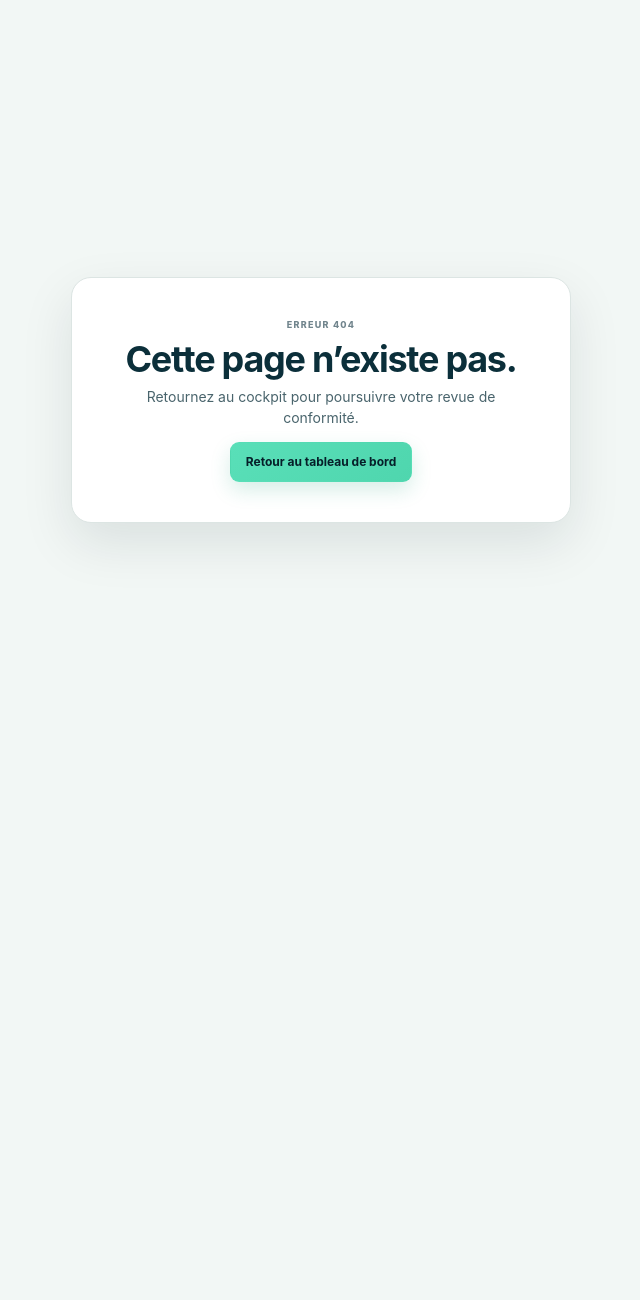
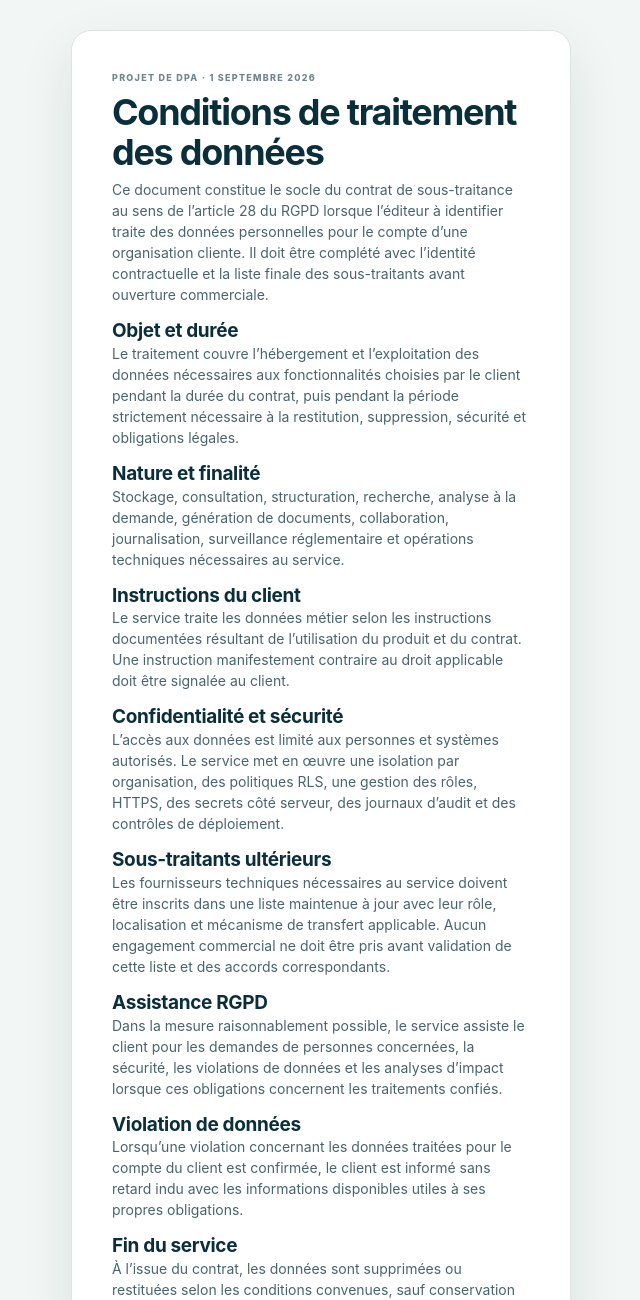
Before and after one commit to Diasnissa92/eu-product-compliance-os, a Next.js app: page /legal/dpa in a window 1280 px wide. Before the commit this address had no page. Shown: the top 1300 px of the page, without its empty margins (319-959 px from the left). Before the commit the page ends 800 px from the top, so only its background shows below. Built offline with nearby package versions, Linux system fonts and the light colour scheme.

Commit message:
Add GDPR data processing terms

```diff
--- /dev/null
+++ b/app/legal/dpa/page.tsx
@@ -0,0 +1,22 @@
+import Link from "next/link";
+import { getLegalConfig } from "@/lib/legal-config";
+
+export const metadata = { title: "DPA · EU Product Compliance OS" };
+
+export default function DpaPage() {
+  const legal = getLegalConfig();
+  return <main className="centered-page"><article className="empty-card" style={{maxWidth: 900, textAlign: "left"}}>
+    <span className="eyebrow">Projet de DPA · 1 septembre 2026</span><h1>Conditions de traitement des données</h1>
+    <p>Ce document constitue le socle du contrat de sous-traitance au sens de l’article 28 du RGPD lorsque {legal.entityName || "l’éditeur à identifier"} traite des données personnelles pour le compte d’une organisation cliente. Il doit être complété avec l’identité contractuelle et la liste finale des sous-traitants avant ouverture commerciale.</p>
+    <h2>Objet et durée</h2><p>Le traitement couvre l’hébergement et l’exploitation des données nécessaires aux fonctionnalités choisies par le client pendant la durée du contrat, puis pendant la période strictement nécessaire à la restitution, suppression, sécurité et obligations légales.</p>
+    <h2>Nature et finalité</h2><p>Stockage, consultation, structuration, recherche, analyse à la demande, génération de documents, collaboration, journalisation, surveillance réglementaire et opérations techniques nécessaires au service.</p>
+    <h2>Instructions du client</h2><p>Le service traite les données métier selon les instructions documentées résultant de l’utilisation du produit et du contrat. Une instruction manifestement contraire au droit applicable doit être signalée au client.</p>
+    <h2>Confidentialité et sécurité</h2><p>L’accès aux données est limité aux personnes et systèmes autorisés. Le service met en œuvre une isolation par organisation, des politiques RLS, une gestion des rôles, HTTPS, des secrets côté serveur, des journaux d’audit et des contrôles de déploiement.</p>
+    <h2>Sous-traitants ultérieurs</h2><p>Les fournisseurs techniques nécessaires au service doivent être inscrits dans une liste maintenue à jour avec leur rôle, localisation et mécanisme de transfert applicable. Aucun engagement commercial ne doit être pris avant validation de cette liste et des accords correspondants.</p>
+    <h2>Assistance RGPD</h2><p>Dans la mesure raisonnablement possible, le service assiste le client pour les demandes de personnes concernées, la sécurité, les violations de données et les analyses d’impact lorsque ces obligations concernent les traitements confiés.</p>
+    <h2>Violation de données</h2><p>Lorsqu’une violation concernant les données traitées pour le compte du client est confirmée, le client est informé sans retard indu avec les informations disponibles utiles à ses propres obligations.</p>
+    <h2>Fin du service</h2><p>À l’issue du contrat, les données sont supprimées ou restituées selon les conditions convenues, sauf conservation imposée par le droit. Les sauvegardes résiduelles suivent leur cycle technique sécurisé.</p>
+    <h2>Audit</h2><p>Les informations raisonnablement nécessaires pour démontrer le respect des obligations de sous-traitant peuvent être fournies au client selon des modalités protégeant la sécurité, les secrets d’affaires et les autres clients.</p>
+    <Link className="inline-link" href="/legal">Retour aux informations juridiques</Link>
+  </article></main>;
+}
```
